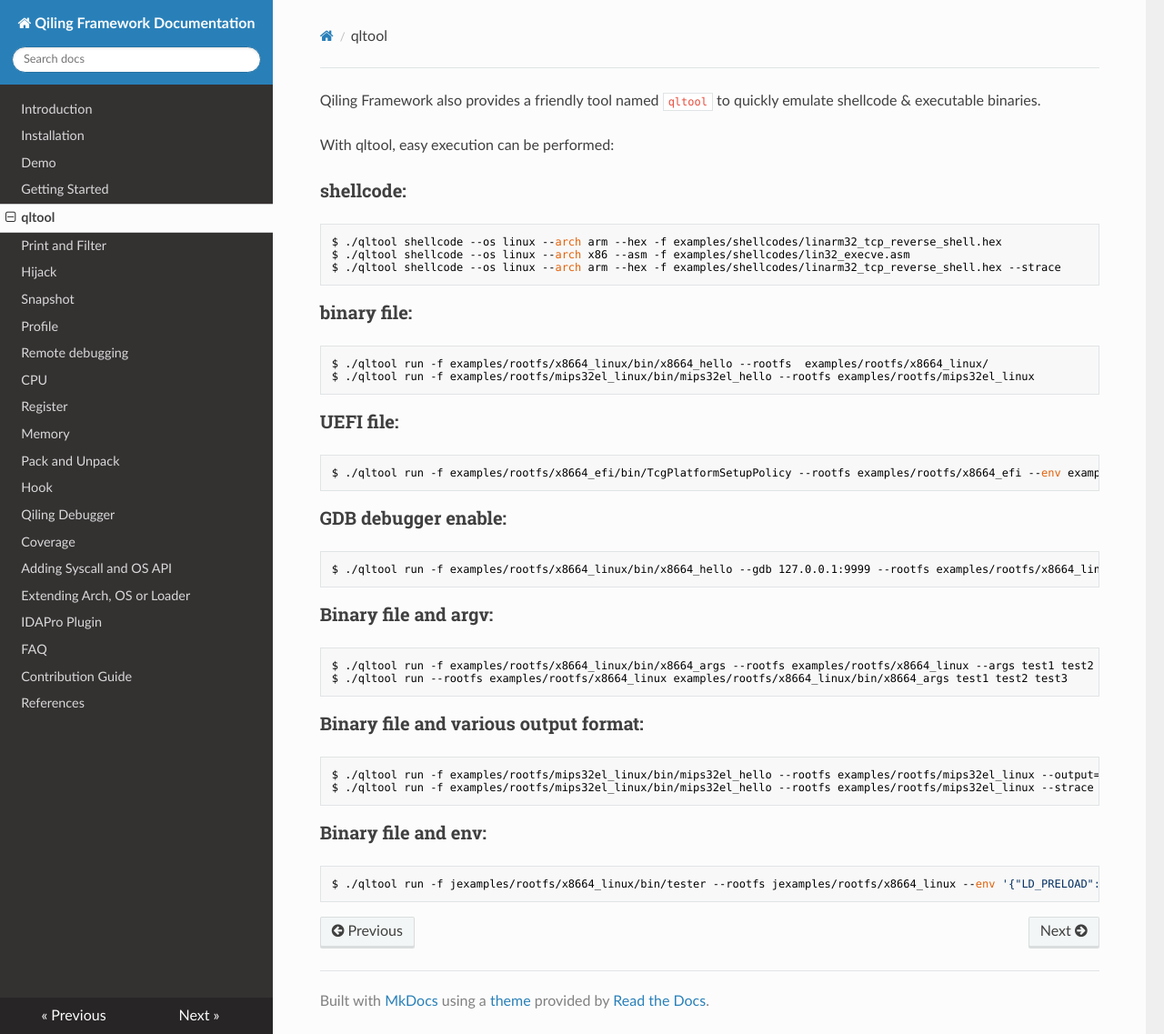
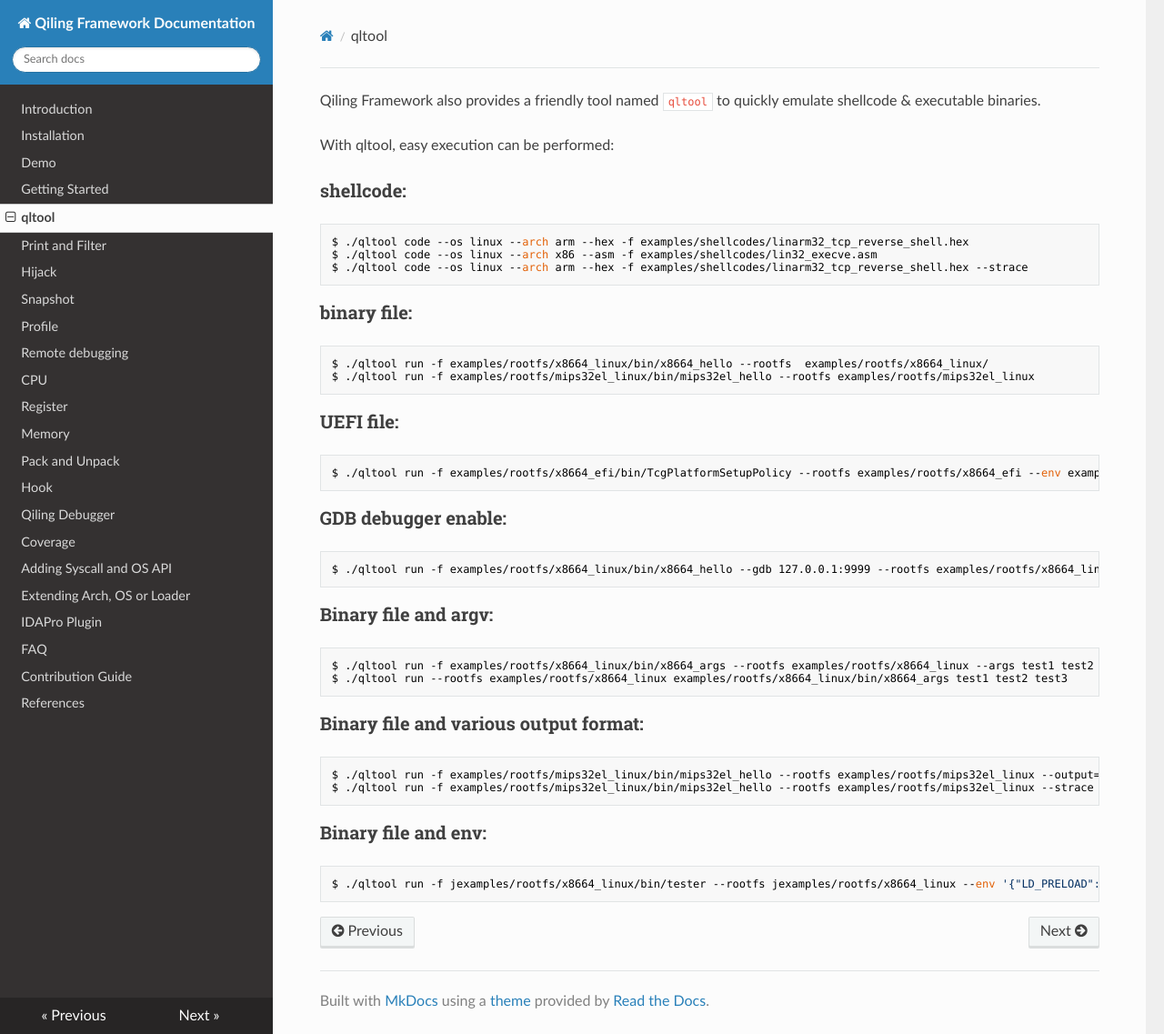
Before and after one commit to qilingframework/rtfd.io, an MkDocs documentation site: the page built from docs/qltool.md, in a window 1280 px wide and 1137 px high. Shown: the whole window at 91% size. Built offline with MkDocs 1.6.1, drawn with Linux system fonts in a browser that asks for light colours; nearby versions of some CDN libraries.

Commit message:
Update qltool.md

````diff
--- a/docs/qltool.md
+++ b/docs/qltool.md
@@ -10,9 +10,9 @@ With qltool, easy execution can be performed:
 ### shellcode:
 
 ```bash
-$ ./qltool shellcode --os linux --arch arm --hex -f examples/shellcodes/linarm32_tcp_reverse_shell.hex
-$ ./qltool shellcode --os linux --arch x86 --asm -f examples/shellcodes/lin32_execve.asm
-$ ./qltool shellcode --os linux --arch arm --hex -f examples/shellcodes/linarm32_tcp_reverse_shell.hex --strace
+$ ./qltool code --os linux --arch arm --hex -f examples/shellcodes/linarm32_tcp_reverse_shell.hex
+$ ./qltool code --os linux --arch x86 --asm -f examples/shellcodes/lin32_execve.asm
+$ ./qltool code --os linux --arch arm --hex -f examples/shellcodes/linarm32_tcp_reverse_shell.hex --strace
 ```
 
 ### binary file:
````
